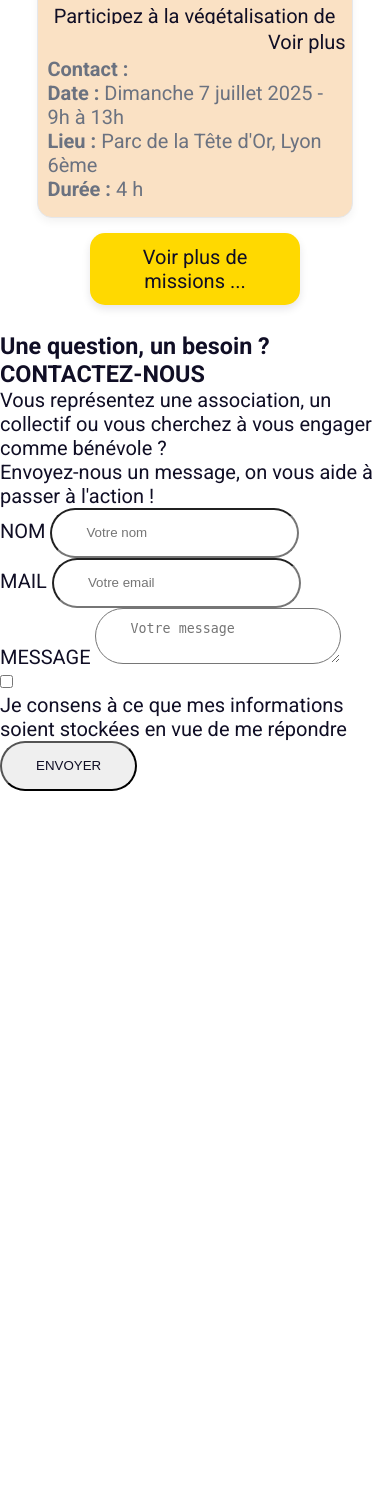
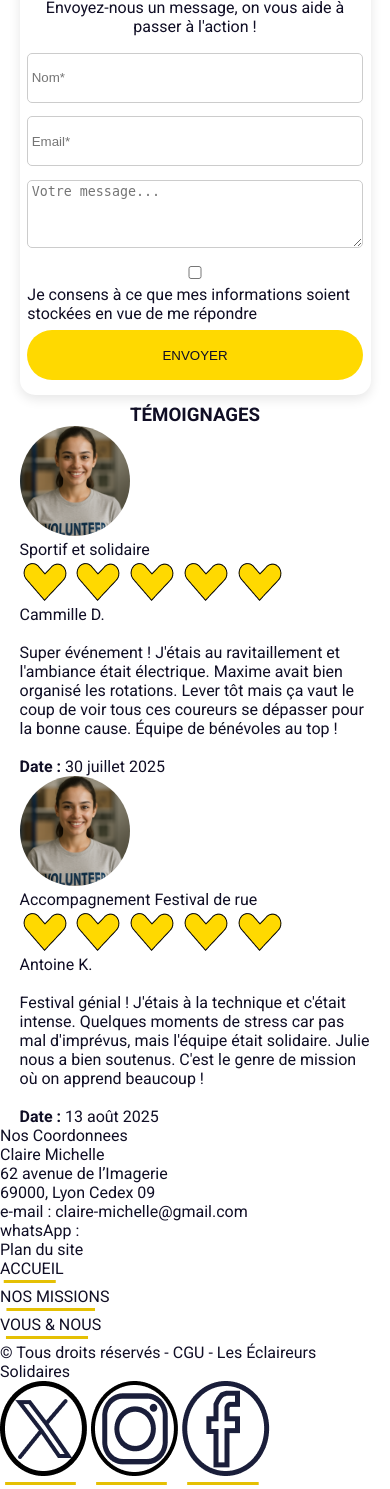
Before and after one commit to PascalJusselme/Projet_M2i, a PHP site: page / in a window 390 px wide. Shown: the part 2948-4437 px from the top of the page. Before the commit the page ends 3739 px from the top, so only its background shows below. Run offline with PHP 8.4, Linux system fonts and the light colour scheme.

Commit message:
Responsive Debut / Animation OK / Refresh code Continue

```diff
--- a/projet_fil_rouge/index.html
+++ b/projet_fil_rouge/index.html
@@ -16,14 +16,16 @@
   </head>
 
   <body>
+    <div class="overlay_menu_mobile"></div>
     <header>
-      <img src="img/logo2_2.png" alt="Logo du site" class="logo_d logo_m" />
-      <nav class="nav_bar_d">
-        <div class="btn_nav_close">
-          <img src="img/cross.png" id="btn_close" />
-        </div>
+      <img src="./img/logo2_2.png" alt="Logo du site" class="logo_d logo_m" />
+      <img src="./img/hamb_menu.png" id="picto_burger" />
+      <nav class="nav_bar_d nav_bar_m">
+        <img src="./img/cross.png" id="btn_close" />
         <ul class="nav_menu">
-          <h1>Les &Eacute;claireurs <span id="color_word">Solidaires</span></h1>
+          <h1>
+            Les &Eacute;claireurs <span class="color_word">Solidaires</span>
+          </h1>
           <li class="menu_link">
             <a href="index.html">ACCUEIL</a>
           </li>
@@ -42,9 +44,6 @@
           </li>
         </ul>
       </nav>
-      <div class="icon_menu_burger">
-        <img src="img/hamb_menu.png" id="picto_burger" />
-      </div>
     </header>
 
     <section class="hero_section">
@@ -84,8 +83,8 @@
 
     <section class="bloc_pres">
       <div class="who_are">
-        <div id="font_pres">
-            <h3 class="title_presentation">Qui Sommes Nous ?</h3>
+        <div class="font_pres">
+          <h3>Qui Sommes Nous ?</h3>
           <p>
             "Les Éclaireurs Solidaires" est une association loi 1901, fondée à
             Lyon en 2020, dédiée à la promotion et à la facilitation de
@@ -102,15 +101,15 @@
           </div>
         </div>
         <div class="img_pres">
-          <img src="../projet_fil_rouge/img/img-asso3.jpg" class="img_droite" />
+          <img src="./img/img-asso3.jpg" class="img_droite" />
         </div>
       </div>
       <div class="our_number">
         <div class="img_number">
-          <img src="../projet_fil_rouge/img/img-asso4.jpg" class="img_gauche" />
+          <img src="./img/img-asso4.jpg" class="img_gauche" />
         </div>
-        <div id="font_number">
-          <h3 class="title_presentation">Nos chiffres :</h3>
+        <div class="font_number">
+          <h3>Nos chiffres :</h3>
           <ul>
             <li>1 200 bénévoles actifs depuis notre création</li>
             <li>+350 missions réalisées chaque mois</li>
@@ -242,55 +241,33 @@
       </div>
     </section>
 
-    <section class="bloc_contact">
+    <section class="bloc_contact form-container">
       <div class="bloc_contact_title">
         <h3>Une question, un besoin ? CONTACTEZ-NOUS</h3>
       </div>
-      <div class="formu">
       <div class="phr_accroche">
         <p>
-            Vous représentez une association, un collectif ou vous cherchez à
-            vous engager comme bénévole ?
+          Vous représentez une association, un collectif ou vous cherchez à vous
+          engager comme bénévole ?
         </p>
         <p>Envoyez-nous un message, on vous aide à passer à l'action !</p>
       </div>
-        <form action="valid.html">
-          <div class="contact_haut">
-            <div class="input_align">
-              <label for="name">NOM</label>
-              <input type="text" id="name" required placeholder="Votre nom" />
-            </div>
-            <div class="input_align">
-              <label for="mail">MAIL</label>
-              <input
-                type="email"
-                id="mail"
-                required
-                placeholder="Votre email"
-              />
-            </div>
-          </div>
-          <div class="contact_bas">
-            <div class="mess_area">
-              <label for="message">MESSAGE</label>
-              <textarea id="message" placeholder="Votre message"></textarea>
-            </div>
+      <form action="#" id="contactForm">
+        <input type="text" placeholder="Nom*" required />
+        <input type="email" placeholder="Email*" required />
+        <textarea rows="4" placeholder="Votre message..." required></textarea>
         <div class="consent">
           <input type="checkbox" name="consent_check" />
           <p>
-                Je consens à ce que mes informations soient stockées en vue de
-                me répondre
+            Je consens à ce que mes informations soient stockées en vue de me
+            répondre
           </p>
         </div>
-            <div class="button_formu">
         <input type="button" value="ENVOYER" id="button_formu" />
-            </div>
-          </div>
       </form>
-      </div>
     </section>
 
-    <!--  <section class="testimonials">
+    <section class="testimonials">
       <div class="testimonials_title">
         <h3>T&Eacute;MOIGNAGES</h3>
       </div>
@@ -300,11 +277,7 @@
           <div class="avis_card_glob">
             <div class="entete_avis">
               <div class="avatar_member">
-                <img
-                  src="../projet_fil_rouge/img/img-mini-1-2.png"
-                  alt=""
-                  id="img_avatar"
-                />
+                <img src="./img/img-mini-1-2.png" alt="" id="img_avatar" />
               </div>
               <div class="lib_mission_avis">
                 <p>Sportif et solidaire</p>
@@ -312,31 +285,11 @@
             </div>
             <div class="foot_avis">
               <div class="icon_heart">
-                <img
-                  src="../projet_fil_rouge/img/coeur-valide.png"
-                  alt=""
-                  id="icon_heart"
-                />
-                <img
-                  src="../projet_fil_rouge/img/coeur-valide.png"
-                  alt=""
-                  id="icon_heart"
-                />
-                <img
-                  src="../projet_fil_rouge/img/coeur-valide.png"
-                  alt=""
-                  id="icon_heart"
-                />
-                <img
-                  src="../projet_fil_rouge/img/coeur-valide.png"
-                  alt=""
-                  id="icon_heart"
-                />
-                <img
-                  src="../projet_fil_rouge/img/coeur-valide.png"
-                  alt=""
-                  id="icon_heart"
-                />
+                <img src="./img/coeur-valide.png" alt="" id="icon_heart" />
+                <img src="./img/coeur-valide.png" alt="" id="icon_heart" />
+                <img src="./img/coeur-valide.png" alt="" id="icon_heart" />
+                <img src="./img/coeur-valide.png" alt="" id="icon_heart" />
+                <img src="./img/coeur-valide.png" alt="" id="icon_heart" />
               </div>
               <div class="txt_avis">
                 <p>Cammille D.</p>
@@ -357,11 +310,7 @@
           <div class="avis_card_glob">
             <div class="entete_avis">
               <div class="avatar_member">
-                <img
-                  src="../projet_fil_rouge/img/img-mini-1-2.png"
-                  alt=""
-                  id="img_avatar"
-                />
+                <img src="./img/img-mini-1-2.png" alt="" id="img_avatar" />
               </div>
               <div class="lib_mission_avis">
                 <p>Accompagnement Festival de rue</p>
@@ -369,31 +318,11 @@
             </div>
             <div class="foot_avis">
               <div class="icon_heart">
-                <img
-                  src="../projet_fil_rouge/img/coeur-valide.png"
-                  alt=""
-                  id="icon_heart"
-                />
-                <img
-                  src="../projet_fil_rouge/img/coeur-valide.png"
-                  alt=""
-                  id="icon_heart"
-                />
-                <img
-                  src="../projet_fil_rouge/img/coeur-valide.png"
-                  alt=""
-                  id="icon_heart"
-                />
-                <img
-                  src="../projet_fil_rouge/img/coeur-valide.png"
-                  alt=""
-                  id="icon_heart"
-                />
-                <img
-                  src="../projet_fil_rouge/img/coeur-valide.png"
-                  alt=""
-                  id="icon_heart"
-                />
+                <img src="./img/coeur-valide.png" alt="" id="icon_heart" />
+                <img src="./img/coeur-valide.png" alt="" id="icon_heart" />
+                <img src="./img/coeur-valide.png" alt="" id="icon_heart" />
+                <img src="./img/coeur-valide.png" alt="" id="icon_heart" />
+                <img src="./img/coeur-valide.png" alt="" id="icon_heart" />
               </div>
               <div class="txt_avis">
                 <p>Antoine K.</p>
@@ -414,11 +343,7 @@
           <div class="avis_card_glob">
             <div class="entete_avis">
               <div class="avatar_member">
-                <img
-                  src="../projet_fil_rouge/img/img-mini-1-2.png"
-                  alt=""
-                  id="img_avatar"
-                />
+                <img src="./img/img-mini-1-2.png" alt="" id="img_avatar" />
               </div>
               <div class="lib_mission_avis">
                 <p>Magie avec les enfants</p>
@@ -426,31 +351,11 @@
             </div>
             <div class="foot_avis">
               <div class="icon_heart">
-                <img
-                  src="../projet_fil_rouge/img/coeur-valide.png"
-                  alt=""
-                  id="icon_heart"
-                />
-                <img
-                  src="../projet_fil_rouge/img/coeur-valide.png"
-                  alt=""
-                  id="icon_heart"
-                />
-                <img
-                  src="../projet_fil_rouge/img/coeur-valide.png"
-                  alt=""
-                  id="icon_heart"
-                />
-                <img
-                  src="../projet_fil_rouge/img/coeur-valide.png"
-                  alt=""
-                  id="icon_heart"
-                />
-                <img
-                  src="../projet_fil_rouge/img/coeur-valide.png"
-                  alt=""
-                  id="icon_heart"
-                />
+                <img src="./img/coeur-valide.png" alt="" id="icon_heart" />
+                <img src="./img/coeur-valide.png" alt="" id="icon_heart" />
+                <img src="./img/coeur-valide.png" alt="" id="icon_heart" />
+                <img src="./img/coeur-valide.png" alt="" id="icon_heart" />
+                <img src="./img/coeur-valide.png" alt="" id="icon_heart" />
               </div>
               <div class="txt_avis">
                 <p>Laura B.</p>
@@ -498,23 +403,17 @@
           &Eacute;claireurs Solidaires
         </div>
         <div class="bloc_picto">
-          <a href="#"
-            ><img src="../projet_fil_rouge/img/icon-X.png" class="picto"
-          /></a>
-          <a href="#"
-            ><img src="../projet_fil_rouge/img/icon-insta.png" class="picto"
-          /></a>
-          <a href="#"
-            ><img src="../projet_fil_rouge/img/icon-facebook.png" class="picto"
-          /></a>
+          <a href="#"><img src="./img/icon-X.png" class="picto" /></a>
+          <a href="#"><img src="./img/icon-insta.png" class="picto" /></a>
+          <a href="#"><img src="./img/icon-facebook.png" class="picto" /></a>
         </div>
       </div>
-    </footer> -->
+    </footer>
     <div id="modal_container" class="modal_container">
       <div class="entete_modal">
         <h1>Les Eclaireurs Solidaires</h1>
         <div class="btn_modal_close">
-          <img src="img/cross.png" id="btn_close_modal" />
+          <img src="./img/cross.png" id="btn_close_modal" />
         </div>
       </div>
       <div class="modal_content">
@@ -556,7 +455,6 @@
         </div>
       </div>
     </div>
-    <div class="overlay_menu_mobile"></div>
     <script src="./js/script.js"></script>
   </body>
 </html>
--- a/projet_fil_rouge/style/style-mobile.css
+++ b/projet_fil_rouge/style/style-mobile.css
@@ -1,10 +1,151 @@
-@media all and (max-width: 735px) {
+@media all and (max-width: 740px) {
+  body {
+    font-size: 16px;
+  }
   .last {
     display: none;
   }
+
+  /*------------------------------------------------------------------------------------------*/
+  /*-----------------------------------------HEADER-------------------------------------------*/
+  /*------------------------------------------------------------------------------------------*/
+  header {
+    height: 50px;
+    align-items: center;
+    justify-content: space-between;
+  }
+
+  header .logo_m {
+    width: 50px;
+    height: 50px;
+  }
+
+  #picto_burger {
+    display: block;
+    width: 25px;
+    height: 25px;
+  }
+  .overlay_menu_mobile {
+    z-index: 10;
+    position: fixed;
+    top: 50px;
+    right: 0;
+    width: 100vw;
+    height: 100vh;
+    background-color: rgba(16, 14, 37, 0.3);
+    display: none;
+    opacity: 0;
+    transition: opacity 0.7s ease-out;
+  }
+
+  header .nav_bar_m {
+    position: fixed;
+    top: 50px;
+    right: -60vw;
+    width: 60vw;
+    height: 100%;
+    z-index: 20;
+    background-color: #ffffff;
+    display: flex;
+    flex-direction: column;
+    justify-content: flex-start;
+    align-items: flex-end;
+    opacity: 0;
+    transition: right 0.7s ease-out;
+  }
+
+  .overlay_menu_mobile.open {
+    display: block;
+    opacity: 1;
+  }
+
+  header .nav_bar_m.open {
+    right: 0;
+    opacity: 1;
+  }
+
+  #picto_burger.open {
+    display: none;
+  }
+
+  #btn_close.open {
+    display: block;
+    position: absolute;
+    top: -37.5px;
+    width: 25px;
+    height: 25px;
+  }
+
+  .nav_menu {
+    display: flex;
+    align-items: flex-end;
+    justify-content: center;
+    flex-direction: column;
+  }
+
+  .nav_menu li {
+    margin: 2.5%;
+  }
+
+  .nav_menu h1 {
+    display: inline;
+    width: 100%;
+    font-size: 18px;
+    padding-left: 10px;
+  }
+
+  .btn_connec_nav {
+    padding: 8px 17px;
+    font-size: 12px;
+  }
+  /*------------------------------------------------------------------------------------------*/
+  /*--------------------------------WHO ARE & OUR NUMBER--------------------------------------*/
+  /*------------------------------------------------------------------------------------------*/
+  .who_are,
+  .our_number {
+    flex-direction: column;
+  }
+
+  .our_number {
+    flex-direction: column-reverse;
+  }
+
+  .our_number .img_number,
+  .who_are .img_pres {
+    margin: 0;
+  }
+
+  .img_number img,
+  .img_pres img {
+    margin-top: 2.5%;
+  }
+
+  .font_pres p,
+  .font_number ul {
+    text-align: center;
+  }
+
+  .btn_see_more {
+    width: 100%;
+    display: flex;
+    justify-content: center;
+  }
+  /*------------------------------------------------------------------------------------------*/
+  /*---------------------------------------MISSIONS-------------------------------------------*/
+  /*------------------------------------------------------------------------------------------*/
   .blc_mission {
     width: 100%;
   }
+
+  .bloc_mission_title {
+    width: 95%;
+  }
+
+  .glob_miss {
+    flex-direction: column;
+    margin: 2.5% auto;
+  }
+
   .miss02 {
     margin-top: 5%;
   }
@@ -12,9 +153,7 @@
   .card_header div {
     width: 100%;
   }
-  .glob_miss {
-    flex-direction: column;
-    width: 90%;
-    margin: 2.5% auto;
+  .btn_more_miss {
+    width: 80%;
   }
 }
--- a/projet_fil_rouge/style/style-tab.css
+++ b/projet_fil_rouge/style/style-tab.css
@@ -1,9 +1,9 @@
-@media all and (max-width: 875px) and (min-width: 736px) {
+@media all and (max-width: 1140px) and (min-width: 741px) {
   .last {
     display: none;
   }
   .blc_mission {
-    width: 40%;
+    width: 45%;
   }
   .card_header div {
     width: 100%;
--- a/projet_fil_rouge/style/style.css
+++ b/projet_fil_rouge/style/style.css
@@ -347,18 +326,22 @@
   width: 90%;
   display: flex;
   flex-direction: column;
-  margin: 5% auto;
+  margin: 2.5% auto;
 }
 
 .bloc_mission_title {
   background-color: #ffd900;
   width: 70%;
   margin: auto;
-  padding: 1.5%;
+  padding: 12px 34px;
   border-radius: 25px;
   text-align: center;
   font-size: 25px;
   box-shadow: 0 4px 8px rgba(16, 14, 37, 0.1);
+}
+
+.bloc_mission_title h3 {
+  margin: auto;
 }
 
 .glob_miss {
@@ -493,9 +476,54 @@
 /*------------------------------------------------------------------------------------------*/
 /*---------------------------------------CONTACTS-------------------------------------------*/
 /*------------------------------------------------------------------------------------------*/
-.contact {
+.bloc_contact {
   width: 90%;
+  margin: 0 auto 2.5% auto;
+  display: flex;
+  flex-direction: column;
+  align-items: center;
+  background: #fff;
+  padding: 2%;
+  border-radius: 15px;
+  box-shadow: 0 4px 12px rgba(0, 0, 0, 0.1);
+}
+
+.bloc_contact_title {
+  background-color: #ffd900;
+  width: 100%;
+  border-radius: 15px;
+  padding: 12px 34px;
+}
+
+.phr_accroche {
+  text-align: center;
+  margin: 3% auto;
+}
+
+h3 {
+  text-align: center;
   margin: auto;
+}
+
+.form-container input,
+.form-container textarea {
+  width: 100%;
+  padding: 1%;
+  margin: 2% 0;
+  border: 1px solid #ccc;
+  border-radius: 5px;
+}
+
+.form-container input[type="button"] {
+  background: #ffd900;
+  border: none;
+  padding: 12px 34px;
+  border-radius: 25px;
+  cursor: pointer;
+}
+
+.form-container:hover {
+  transform: scale(1.05);
 }
 /*------------------------------------------------------------------------------------------*/
 /*------------------------------------TESTIMONIALS------------------------------------------*/
```
Also changed, not shown: other parts of projet_fil_rouge/style/style.css (+14 -35 lines), projet_fil_rouge/js/script.js (+8 -4 lines). Lines whose indentation alone changed are shown as unchanged.
